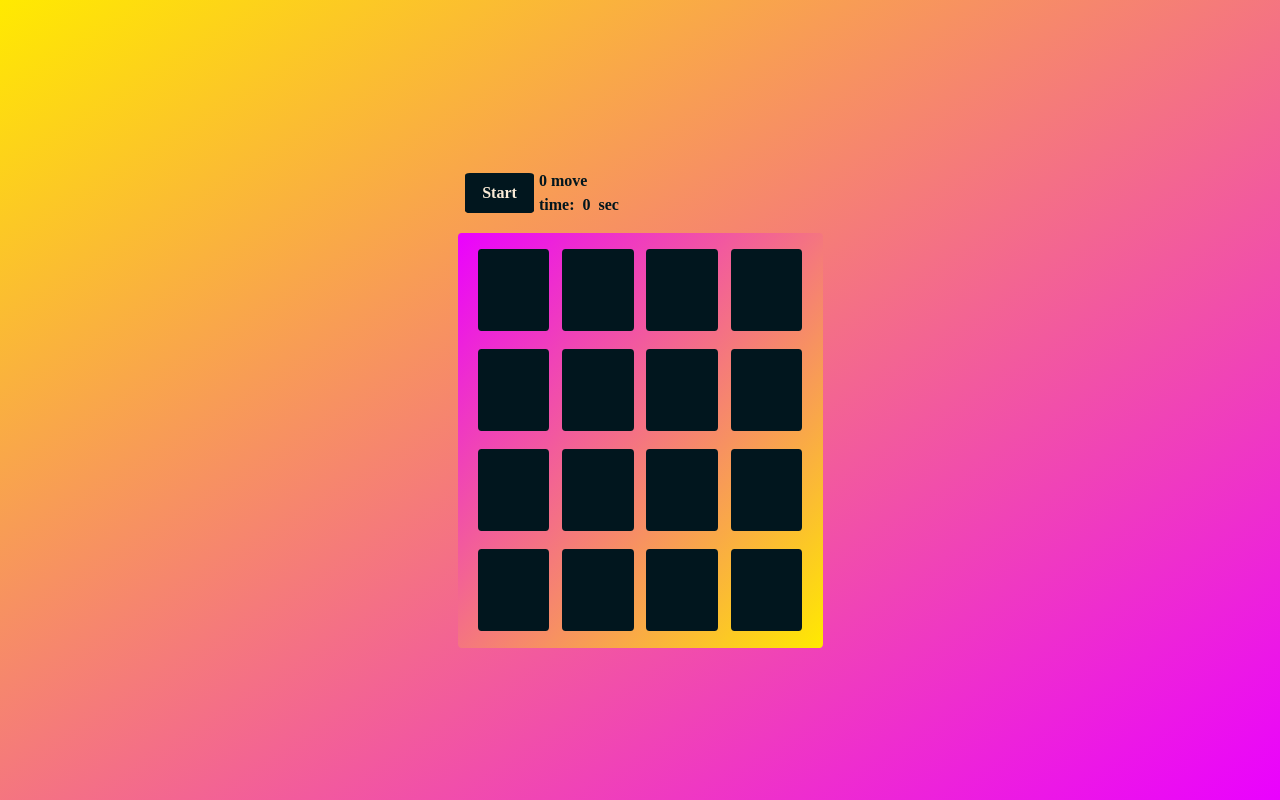
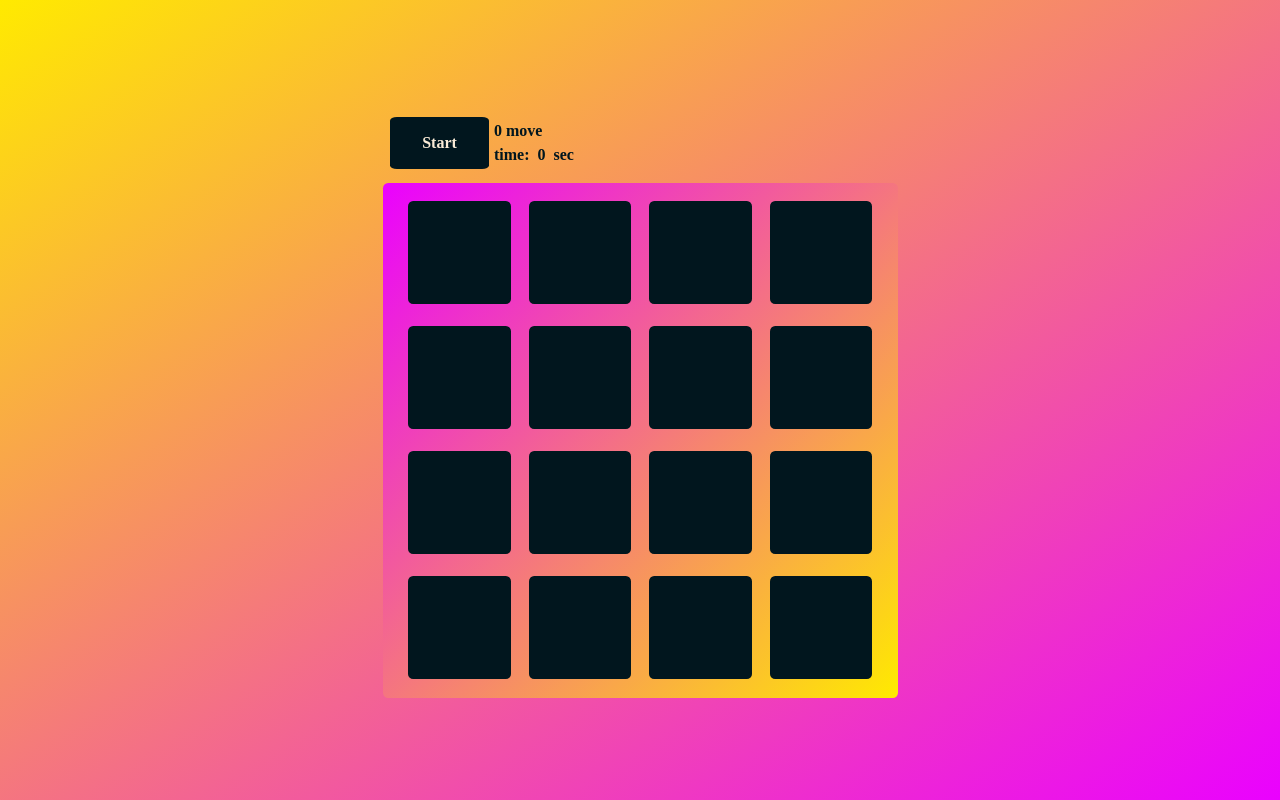
Before and after one commit to Refactor-FS-Bootcamp/js-memory-game---hackathon-Sreyajit, a plain HTML site: page index.html in a window 1280 px wide. Drawn offline with Linux system fonts and the light colour scheme.

Commit message:
game complete proportional styling left

```diff
--- a/game.js
+++ b/game.js
@@ -82,9 +82,9 @@ function comparator(tile) {
 					if (tiles[i].classList.contains("flipLocked") == false) {
 						tiles[i].classList.remove("flipped");
 						tiles[i].classList.remove("moveMade");
+						tile.classList.remove("flipped");
+						tile.classList.remove("moveMade");
 					}
-					tile.classList.remove("flipped");
-					tile.classList.remove("moveMade");
 				}, 500);
 			} else {
 				tile.classList.add("flipLocked");
--- a/style.css
+++ b/style.css
@@ -21,7 +21,7 @@ body {
 	display: flex;
 	flex-direction: row;
 	/* border: 5px solid red; */
-	width: 350px;
+	width: 500px;
 	height: 10%;
 	align-items: center;
 	gap: 5px;
@@ -33,7 +33,7 @@ body {
 	/* border: 5px solid red; */
 	border-radius: 7%;
 	width: 20%;
-	height: 50%;
+	height: 65%;
 	background-color: rgb(1, 22, 30);
 	color: antiquewhite;
 	font-weight: bolder;
@@ -72,8 +72,8 @@ body {
 		rgb(255, 234, 0)
 	);
 	background-repeat: no-repeat;
-	height: 50%;
-	width: 350px;
+	height: 500px;
+	width: 500px;
 	/* border: 5px solid blue; */
 	border-radius: 1%;
 	display: flex;
```
